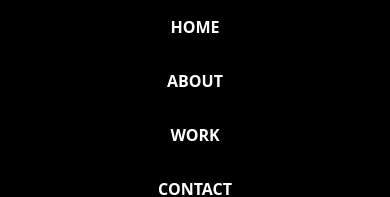
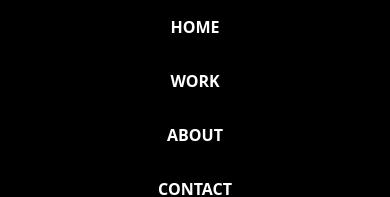
Before and after one commit to prismdreamfactory/prismdreamfactory, a React (Create React App) app: page /work in a window 390 px wide. Both pictures are taken after a click on the element 340 px from the left and 44 px from the top of the page. Shown: the part 314-511 px from the top of the page. Built offline with nearby package versions, Linux system fonts and the light colour scheme; what webfontloader would draw is missing.

Commit message:
Mobile navigation

```diff
--- a/src/App.js
+++ b/src/App.js
@@ -29,11 +29,13 @@ class App extends Component {
         <div className="app">
           <div className="app__bg" style={{ backgroundImage: `url(${bg})` }} />
 
-          <img
-            className="app__logo"
-            src={logo}
-            alt="Prism Dream Factory Logo"
-          />
+          <a href="/">
+            <img
+              className="app__logo"
+              src={logo}
+              alt="Prism Dream Factory Logo"
+            />
+          </a>
 
           <nav className="nav--desktop">
             <NavLink to="/" className="app__link mod--top-left">
@@ -51,16 +53,24 @@ class App extends Component {
           </nav>
 
           <nav className={isOpen ? "nav--mobile mod--open" : "nav--mobile"}>
-            <NavLink to="/" className="app__link">
+            <NavLink to="/" className="app__link" onClick={this.toggleMenu}>
               Home
             </NavLink>
-            <NavLink to="/about" className="app__link">
+            <NavLink to="/work" className="app__link" onClick={this.toggleMenu}>
+              Work
+            </NavLink>
+            <NavLink
+              to="/about"
+              className="app__link"
+              onClick={this.toggleMenu}
+            >
               About
             </NavLink>
-            <NavLink to="/work" className="app__link">
-              Work
-            </NavLink>
-            <NavLink to="/contact" className="app__link">
+            <NavLink
+              to="/contact"
+              className="app__link"
+              onClick={this.toggleMenu}
+            >
               Contact
             </NavLink>
           </nav>
--- a/src/App.scss
+++ b/src/App.scss
@@ -1,10 +1,14 @@
 .app {
+  background-color: #383435;
   width: 100%;
   height: 100vh;
-  overflow: hidden;
   display: flex;
   align-items: center;
   flex-direction: column;
+
+  @media (max-width: 768px) {
+    height: 100%;
+  }
 }
 
 .app__bg {
@@ -94,7 +98,7 @@
 .nav__toggle {
   position: absolute;
   top: 2rem;
-  right: 2rem;
+  right: 1.5rem;
 
   @media (min-width: 768px) {
     display: none;
```
